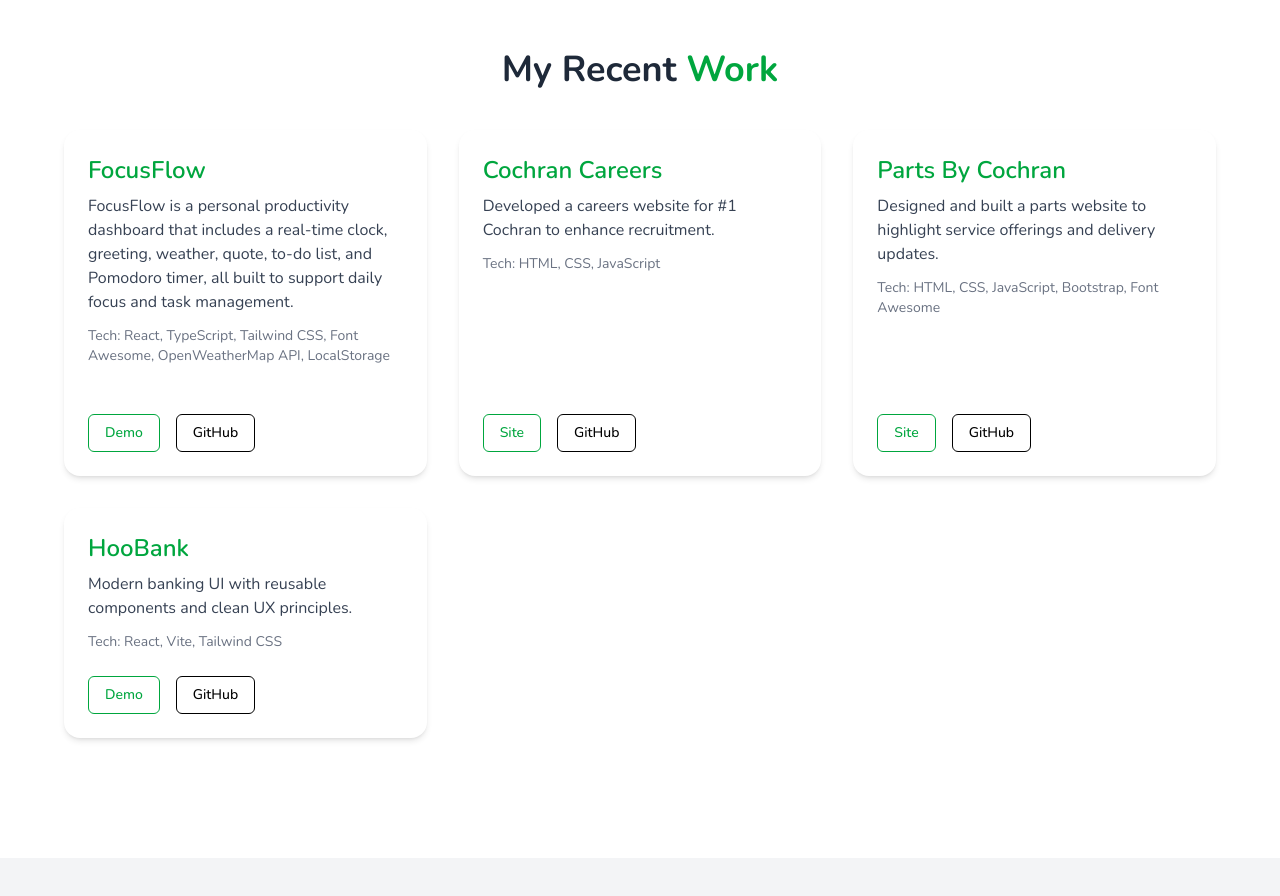
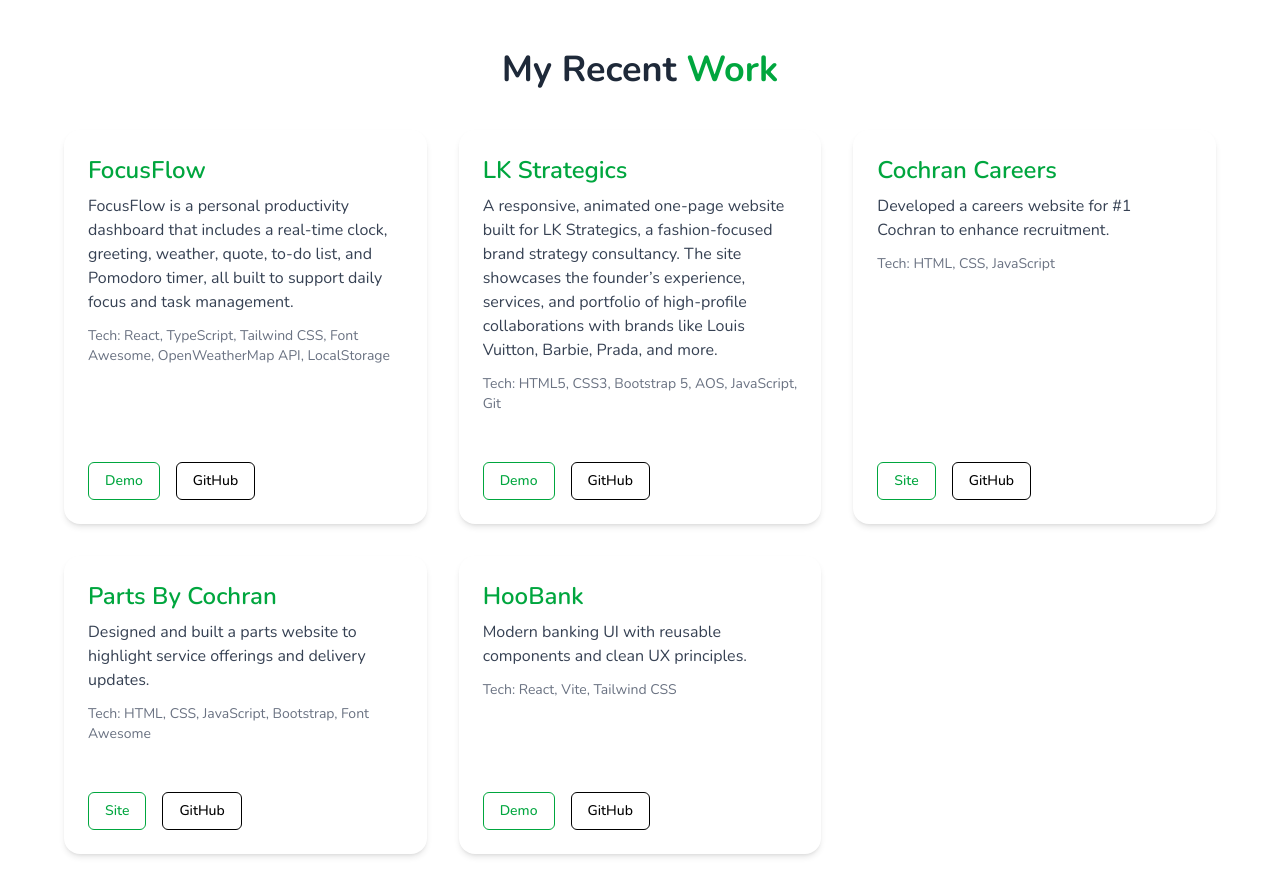
Before and after one commit to TylerIsaac/my-portfolio-v3, a React (Vite) app: page / in a window 1280 px wide. Shown: the part 2380-3276 px from the top of the page. Built offline with nearby package versions, Linux system fonts and the light colour scheme.

Commit message:
added lk strategics to projects

```diff
--- a/src/sections/Projects.jsx
+++ b/src/sections/Projects.jsx
@@ -26,6 +26,35 @@
                                 </a>
                                 <a
                                     href="https://github.com/TylerIsaac/focusflow-chrome-extension"
+                                    target="_blank"
+                                    className="border border-black text-black bg-white px-4 py-2 rounded-md text-sm font-medium hover:bg-black hover:text-white transition-colors duration-200"
+                                >
+                                    GitHub
+                                </a>
+                            </div>
+
+                        </div>
+                    </div>
+
+                    <div className="bg-white rounded-2xl shadow-md p-6 text-left flex flex-col justify-between" data-aos="fade-up">
+                        <div>
+                            <h3 className="text-2xl font-semibold text-green-600 mb-2">LK Strategics</h3>
+                            <p className="text-gray-700 mb-3">
+                                A responsive, animated one-page website built for LK Strategics, a fashion-focused brand strategy consultancy. The site showcases the founder’s experience, services, and portfolio of high-profile collaborations with brands like Louis Vuitton, Barbie, Prada, and more.
+                            </p>
+                            <p className="text-sm text-gray-500">Tech: HTML5, CSS3, Bootstrap 5, AOS, JavaScript, Git</p>
+                        </div>
+                        <div className="mt-6 flex space-x-4">
+                            <div className="mt-6 flex space-x-4">
+                                <a
+                                    href="https://lkstrategics.com/"
+                                    target="_blank"
+                                    className="border border-green-600 text-green-600 bg-white px-4 py-2 rounded-md text-sm font-medium hover:bg-green-600 hover:text-white transition-colors duration-200"
+                                >
+                                    Demo
+                                </a>
+                                <a
+                                    href="https://github.com/TylerIsaac/LK-Strategics"
                                     target="_blank"
                                     className="border border-black text-black bg-white px-4 py-2 rounded-md text-sm font-medium hover:bg-black hover:text-white transition-colors duration-200"
                                 >
```
